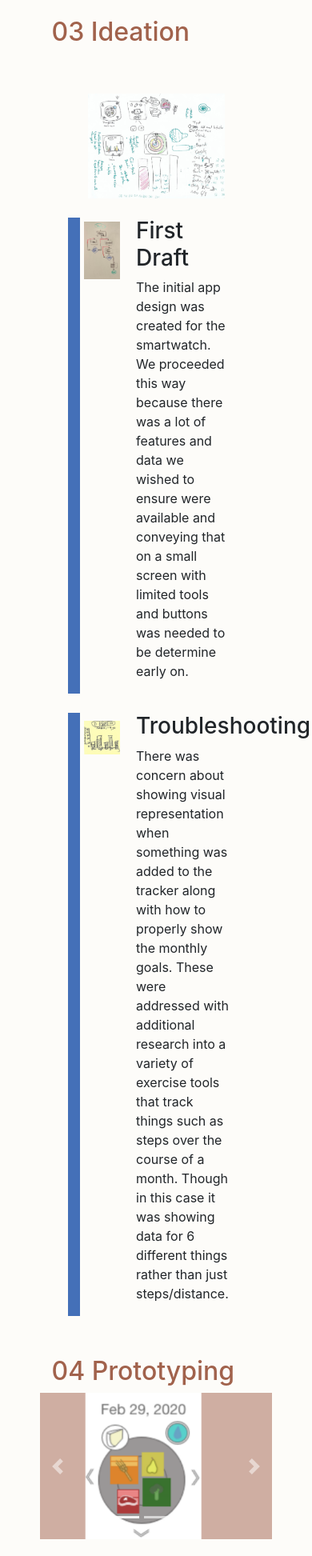
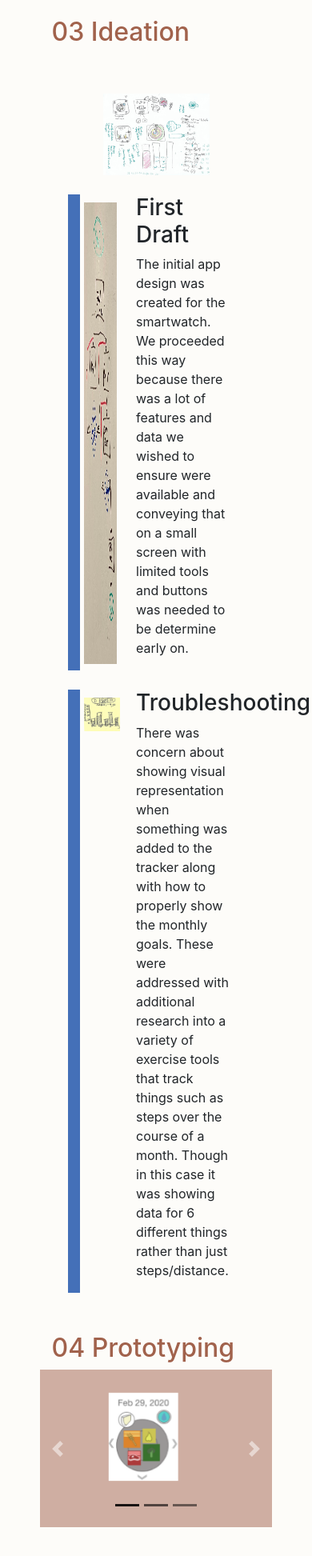
Before and after one commit to kryschtal/UX_UI_HW_20, a plain HTML site: page index.html in a window 390 px wide. Shown: the part 2936-4881 px from the top of the page at 80% size. Drawn offline with nearby package versions, Linux system fonts and the light colour scheme.

Commit message:
style edits
carousel update and the collapse boxes

```diff
--- a/css/style.css
+++ b/css/style.css
@@ -111,11 +111,12 @@ h2 {
 }
 
 .ideation {
-        width: 90%;
+        width: 70%;
         height: 40%;
         display: block;
         margin-left: auto;
         margin-right: auto;
+
 }
 
 .d-block {
@@ -134,6 +135,13 @@ h5 {
     background-color: rgba(161, 98, 76, .5);
 }
 
+.d-block {
+    padding-top: 10%;
+    padding-left: 10%;
+    padding-right: 10%;
+    padding-bottom: 20%;
+}
+
 .slideText {
     color: black;
 }
@@ -146,7 +154,12 @@ h5 {
     color: black;
 }
 
-
+.webFlow {
+   height: 100%;
+   padding-top: 10%;
+   padding-right: 10%;
+   padding-bottom: 8%;
+}
 
 .foot {
     display: inline-block;
@@ -225,6 +238,11 @@ footer {
     background-color: rgba(161, 98, 76, .5);
 }
 
-.d-md-block {
-    color: black;
+.carousel-indicators li {
+    background-color: black;
 }
+.card-body {
+    display: flex;
+    justify-content: center;
+    align-content: center;
+}
--- a/index.html
+++ b/index.html
@@ -183,7 +183,7 @@ and active life.
                   <div class="sideAccent">
                   </div>
                   <div class="col-3 imageContainer">
-                    <img src="images/webflow.jpg">
+                    <img src="images/webflow.jpg" class="webFlow">
                   </div>
                   <div class="col-8">
                     <h3>First Draft</h3>
@@ -275,7 +275,7 @@ buttons was needed to be determine early on.
                       </h2>
                     </div>
 
-                    <div id="collapseOne" class="collapse show" aria-labelledby="headingOne" data-parent="#accordionExample">
+                    <div id="collapseOne" class="collapse" aria-labelledby="headingOne" data-parent="#accordionExample">
                       <div class="card-body">
                         <img src="images/wireframe watch home dark mode.png">
                       </div>
```
